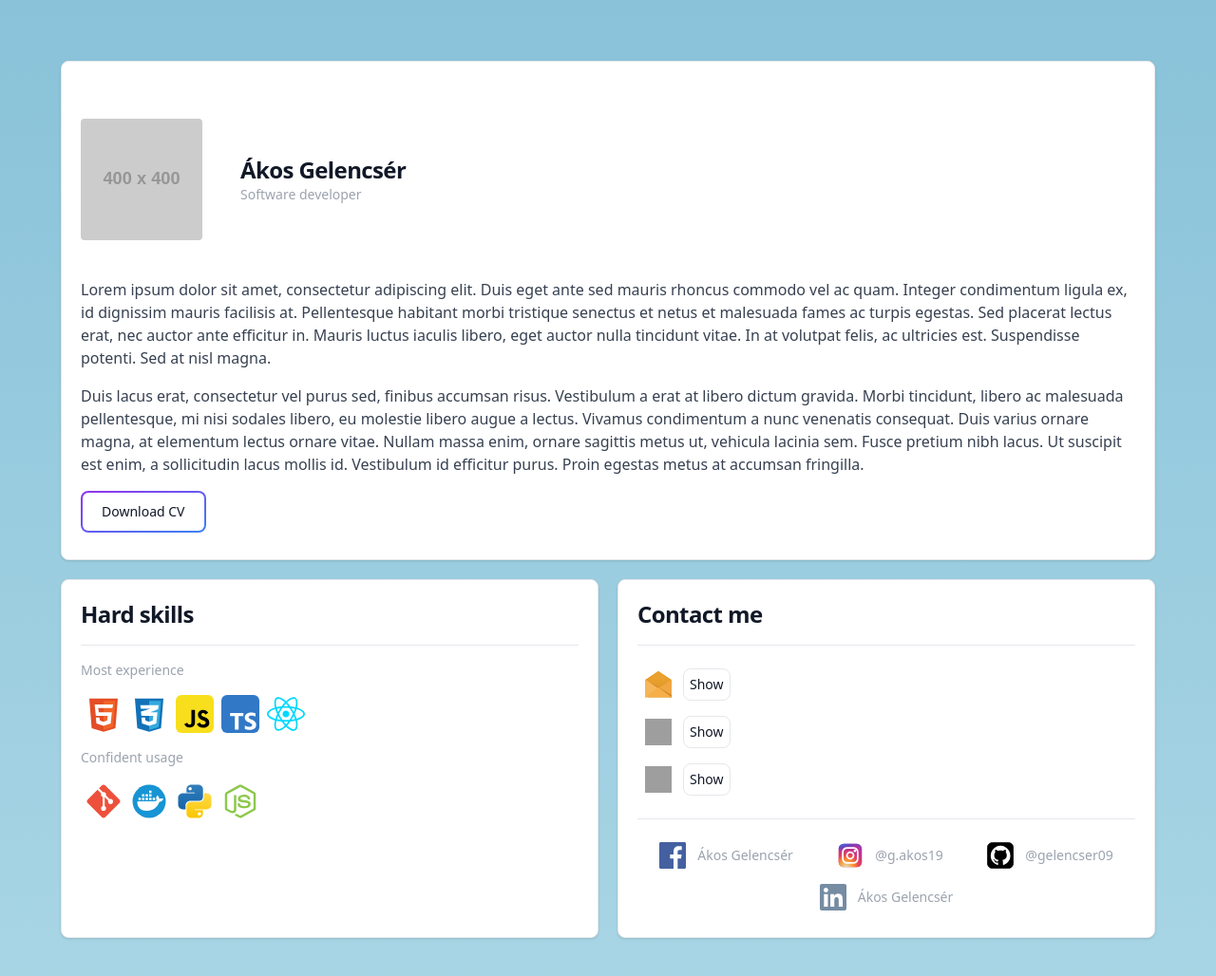
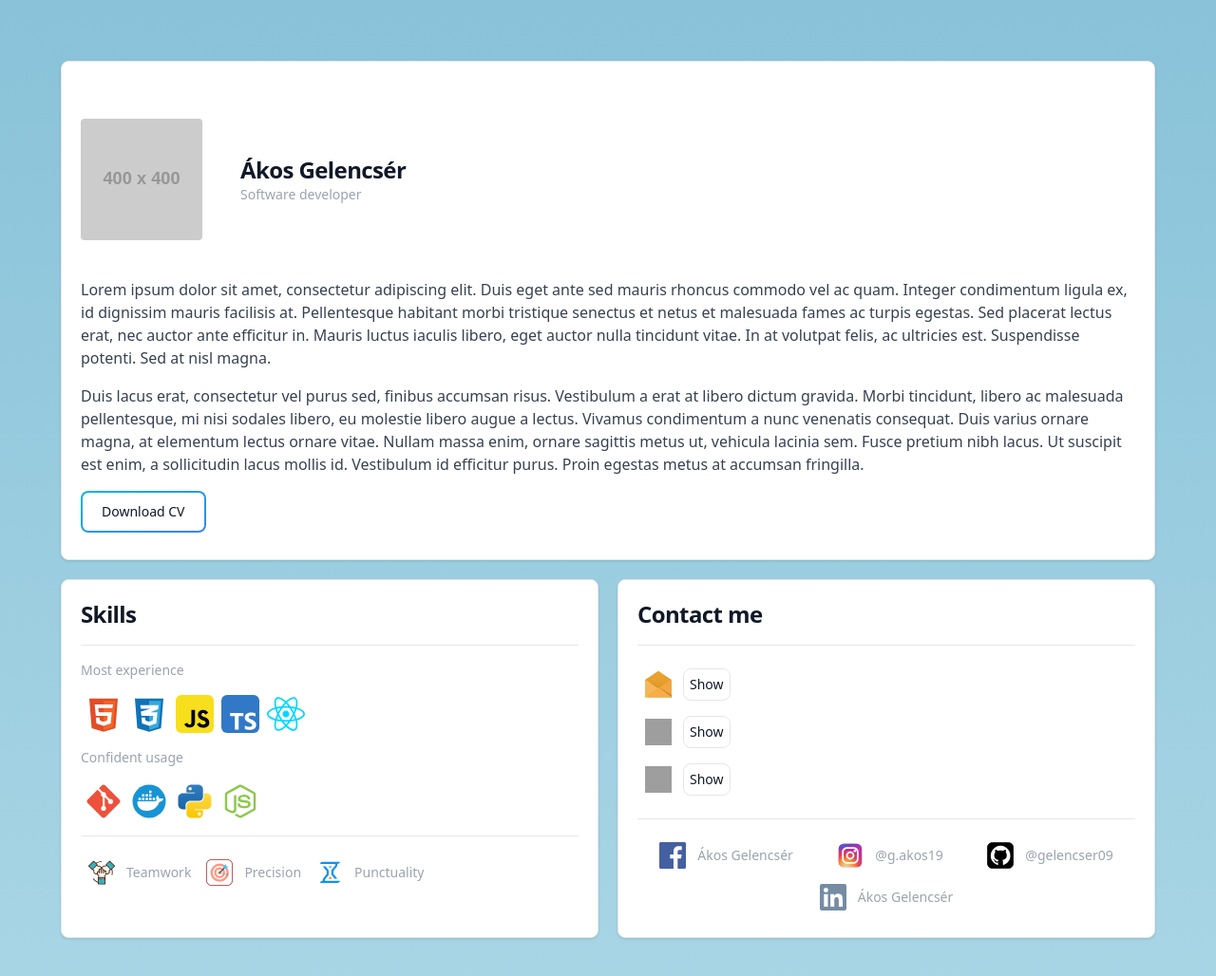
Before and after one commit to gelencser09/website, a Gatsby site: page / in a window 1280 px wide. Shown: the whole page at 95% size. Built offline with nearby package versions, Linux system fonts and the light colour scheme; Gatsby itself is replaced by a stand-in of ours; grey boxes are pictures that could not be loaded; placeholder pictures from the web are drawn by us.

Commit message:
feat: add soft skills

```diff
--- a/src/components/ButtonLink.tsx
+++ b/src/components/ButtonLink.tsx
@@ -8,7 +8,7 @@ export default function ButtonLink({
   href?: string;
 }) {
   return (
-    <button className="w-fit relative inline-flex items-center justify-center p-0.5 mb-2 me-2 overflow-hidden text-sm font-medium text-gray-900 rounded-lg group bg-gradient-to-br from-purple-600 to-blue-500 group-hover:from-purple-600 group-hover:to-blue-500 hover:text-white dark:text-white focus:ring-4 focus:outline-none focus:ring-blue-300 dark:focus:ring-blue-800">
+    <button className="w-fit relative inline-flex items-center justify-center p-0.5 mb-2 me-2 overflow-hidden text-sm font-medium text-gray-900 rounded-lg group bg-gradient-to-br from-cyan-500 to-blue-500 group-hover:from-cyan-500 group-hover:to-blue-500 hover:text-white dark:text-white focus:ring-4 focus:outline-none focus:ring-cyan-200 dark:focus:ring-cyan-800">
       <a
         href={href}
         className="relative px-5 py-2.5 transition-all ease-in duration-75 bg-white dark:bg-gray-900 rounded-md group-hover:bg-opacity-0"
--- a/src/components/ListItem.tsx
+++ b/src/components/ListItem.tsx
@@ -18,9 +18,7 @@ export function ListItem({
   const [hidden, setHidden] = React.useState<boolean>(hide);
 
   return (
-    <li
-      className={`w-fit flex items-center p-2 ${!href && "cursor-not-allowed"}`}
-    >
+    <li className={`w-fit flex items-center p-2`}>
       {src && <img className="w-7 h-7 mr-3" src={src} alt={alt} />}
       {hidden ? (
         <button
@@ -46,7 +44,7 @@ function CloseButton({ onClick }: { onClick: () => void }) {
   return (
     <button
       type="button"
-      className="ms-auto -mx-1.5 -my-1.5 bg-blue-50 text-blue-500 rounded-lg focus:ring-2 focus:ring-blue-400 p-1.5 hover:bg-blue-200 inline-flex items-center justify-center h-8 w-8 dark:bg-gray-800 dark:text-blue-400 dark:hover:bg-gray-700"
+      className="ms-5 -mx-1.5 -my-1.5 bg-blue-50 text-blue-500 rounded-lg focus:ring-2 focus:ring-blue-400 p-1.5 hover:bg-blue-200 inline-flex items-center justify-center h-8 w-8 dark:bg-gray-800 dark:text-blue-400 dark:hover:bg-gray-700"
       aria-label="Close"
       onClick={onClick}
     >
--- a/src/components/Skills.tsx
+++ b/src/components/Skills.tsx
@@ -9,12 +9,16 @@ import python from "../images/python.svg";
 import git from "../images/git.svg";
 import docker from "../images/docker.svg";
 import node from "../images/node.svg";
+import teamwork from "../images/teamwork.svg";
+import precision from "../images/precision.svg";
+import punctuality from "../images/punctuality.svg";
 import Separator from "./Separator";
+import { ListItem } from "./ListItem";
 
 export default function Skills({ className }: { className?: string }) {
   return (
     <Card className={className}>
-      <CardHeader>Hard skills</CardHeader>
+      <CardHeader>Skills</CardHeader>
       <Separator />
       <CardBody>
         <SmallText>Most experience</SmallText>
@@ -33,6 +37,18 @@ export default function Skills({ className }: { className?: string }) {
           <img className="h-10 w-10 mx-1" src={node} alt="node" />
         </div>
       </CardBody>
+      <Separator />
+      <ul className="flex flex-wrap">
+        <ListItem src={teamwork} alt="teamwork">
+          Teamwork
+        </ListItem>
+        <ListItem src={precision} alt="precision">
+          Precision
+        </ListItem>
+        <ListItem src={punctuality} alt="punctuality">
+          Punctuality
+        </ListItem>
+      </ul>
     </Card>
   );
 }
```
Also changed, not shown: src/images/precision.svg (added), src/images/punctuality.svg (added), src/images/teamwork.svg (added), 3 other files.
